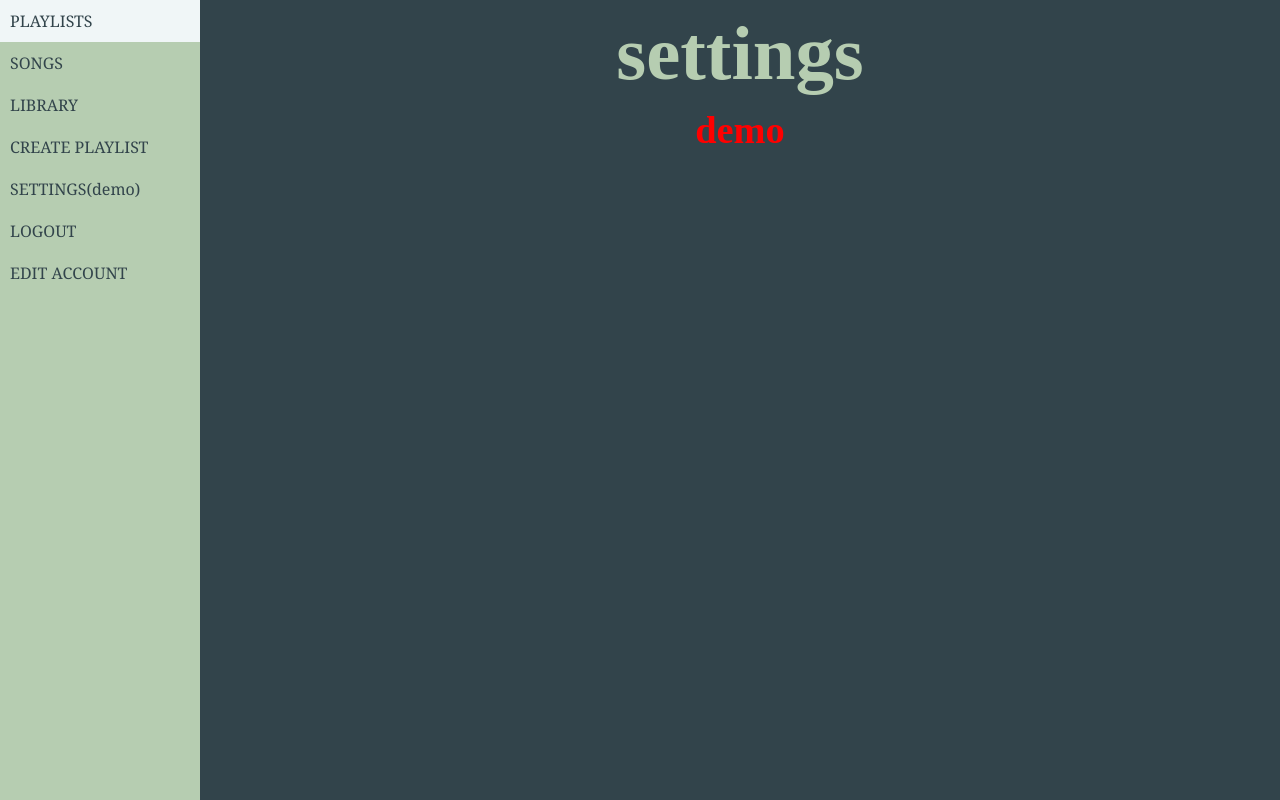
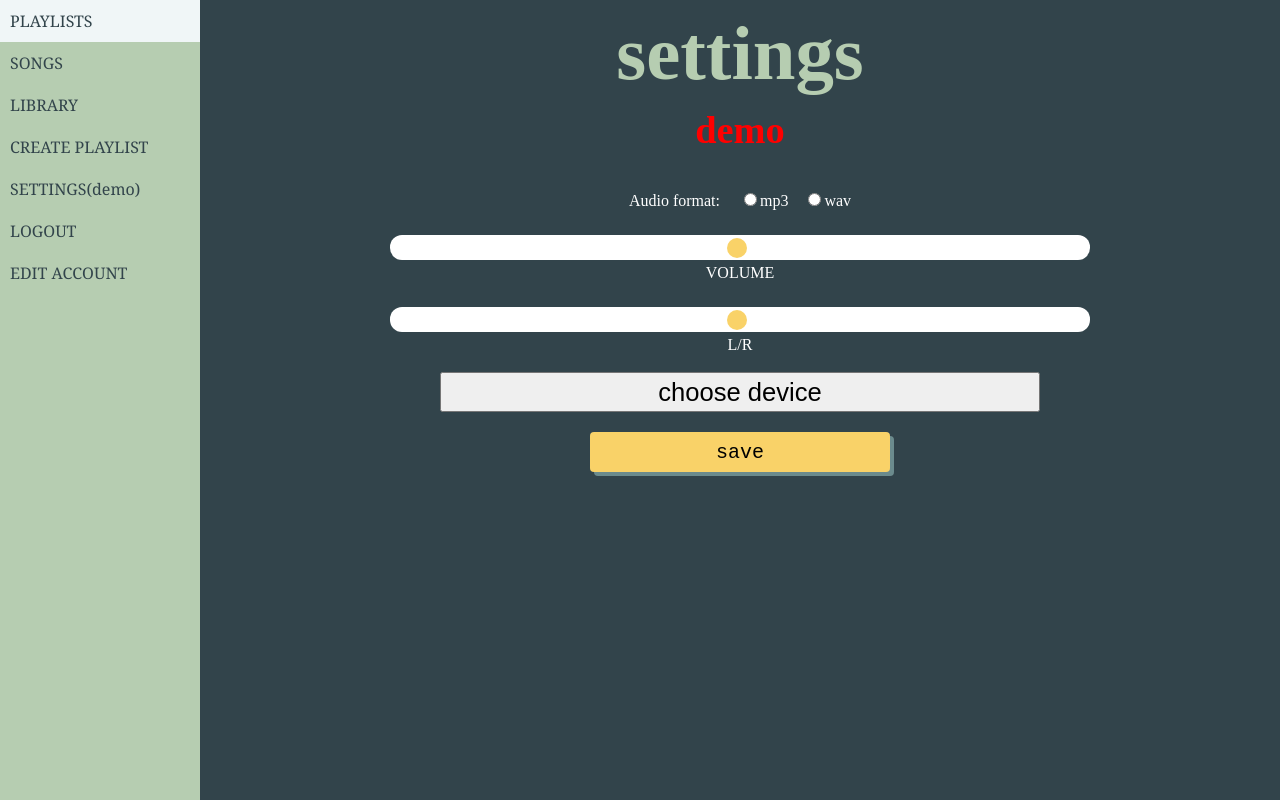
Before and after one commit to andriisydor/web_course_labs, a React (Create React App) app in the folder app/: page /settings in a window 1280 px wide. Built offline with nearby package versions, Linux system fonts and the light colour scheme.

Commit message:
add settings demo page

```diff
--- a/app/public/styles/style.css
+++ b/app/public/styles/style.css
@@ -318,6 +318,67 @@ body {
   color: black;
 }
 
+.dropdown {
+  display: none;
+  position: absolute;
+  background-color: #B6CDB1;
+  max-width: 400px;
+  min-width: 100%;
+}
+
+.dropdown span {
+  display: block;
+  font-size: 2vw;
+}
+
+.dropdown span:hover {
+  cursor: pointer;
+}
+
+.menu {
+  position: relative;
+  display: inline-block;
+  width: 60%;
+}
+
+.menu-button {
+  max-width: 400px;
+  min-width: 100%;
+  height: 40px;
+  font-size: 2vw;
+}
+
+.menu:hover .dropdown {
+  display: block;
+}
+
+.range-line {
+  -webkit-appearance: none;
+  width: 70%;
+  height: 25px;
+  background: 'white';
+  border-radius: 12px;
+  margin-top: 25px;
+}
+
+.range-line::-webkit-slider-thumb {
+  -webkit-appearance: none;
+  appearance: none;
+  width: 20px;
+  height: 20px;
+  border-radius: 10px;
+  background: #F9D268;
+  cursor: pointer;
+}
+
+.white-lable {
+  color: white;
+}
+
+.radio-choose {
+  margin-left: 20px;
+}
+
 @media screen and (max-width: 700px) {
   .sidebar {
     width: 100%;
--- a/app/public/styles/style.scss
+++ b/app/public/styles/style.scss
@@ -330,6 +330,65 @@ html {
     }
   }
 
+  .dropdown {
+    display: none;
+    position: absolute;
+    background-color: $special;
+    max-width: 400px;
+    min-width: 100%;
+  }
+
+  .dropdown span {
+    display: block;
+    font-size: 2vw;
+
+    &:hover {
+      cursor: pointer;
+    }
+  }
+
+  .menu {
+    position: relative;
+    display: inline-block;
+    width: 60%;
+  }
+
+  .menu-button {
+    max-width: 400px;
+    min-width: 100%;
+    height: 40px;
+    font-size: 2vw;
+  }
+
+  .menu:hover .dropdown {display: block;}
+
+  .range-line {
+    -webkit-appearance: none;
+    width: 70%;
+    height: 25px;
+    background: 'white';
+    border-radius: 12px;
+    margin-top: 25px;
+  }
+
+  .range-line::-webkit-slider-thumb {
+    -webkit-appearance: none;
+    appearance: none;
+    width: 20px;
+    height: 20px;
+    border-radius: 10px;
+    background: $bright;
+    cursor: pointer;
+  }
+
+  .white-lable {
+    color: white;
+  }
+
+  .radio-choose {
+    margin-left: 20px;
+  }
+
   @media screen and (max-width: 700px) {
     .sidebar {
       width: 100%;
--- a/app/src/Settings.js
+++ b/app/src/Settings.js
@@ -1,13 +1,56 @@
-import React from 'react';
+import React, { useState } from 'react';
 import Navbar from './Navbar';
 
 function Settings() {
+    const [device, setDevice] = useState('choose device');
+    const [devices, setDevices] = useState(['phone', 'tablet', 'TV']);
+
+    const handleDeviceClick = (thing) => {
+        setDevice(thing);
+    }
+
+    const placeDevices = () =>{
+        const menuItems = devices.map((thing) =>
+            <span onClick={() => {handleDeviceClick(thing)}}>{thing}</span>
+        );
+        return(
+            <React.Fragment>
+                {menuItems}
+            </React.Fragment>
+        );
+    }
+
     return (
         <React.Fragment>
             <Navbar />
             <div className="mainpart moveaside" style={{textAlign: 'center'}}>
                 <h2>settings</h2>
                 <h3 style={{color: 'red'}}>demo</h3>
+                <form>
+                    <span className='white-lable'>Audio format: </span>
+                    <input type="radio" id="mp3" name="soundFormat" value="MP3" className='radio-choose'></input>
+                    <label htmlFor="mp3" className='white-lable'>mp3</label>
+                    <input type="radio" id="wav" name="soundFormat" value="WAV" className='radio-choose'></input>
+                    <label htmlFor="wav" className='white-lable'>wav</label>
+                    <br></br>
+                    <input type="range" min="1" id="volume" max="100" defaultValue="50" className="range-line"></input>
+                    <br></br>
+                    <label htmlFor="volume" className='white-lable'>VOLUME</label>
+                    <br></br>
+                    <input type="range" min="1" id="lr" max="100" defaultValue="50" className="range-line"></input>
+                    <br></br>
+                    <label htmlFor="lr" className='white-lable'>L/R</label>
+                    <br></br>
+                </form>
+                <br></br>
+                <div className="menu">
+                    <button class="menu-button">{device}</button>
+                    <div className="dropdown">
+                        {placeDevices()}
+                    </div>
+                </div>
+                <br></br>
+                <input className="enter" type="button" value="save"></input>
             </div>
         </React.Fragment>
     );
```
Also changed, not shown: 1 other file (tests, documents, lock files or other folders).
